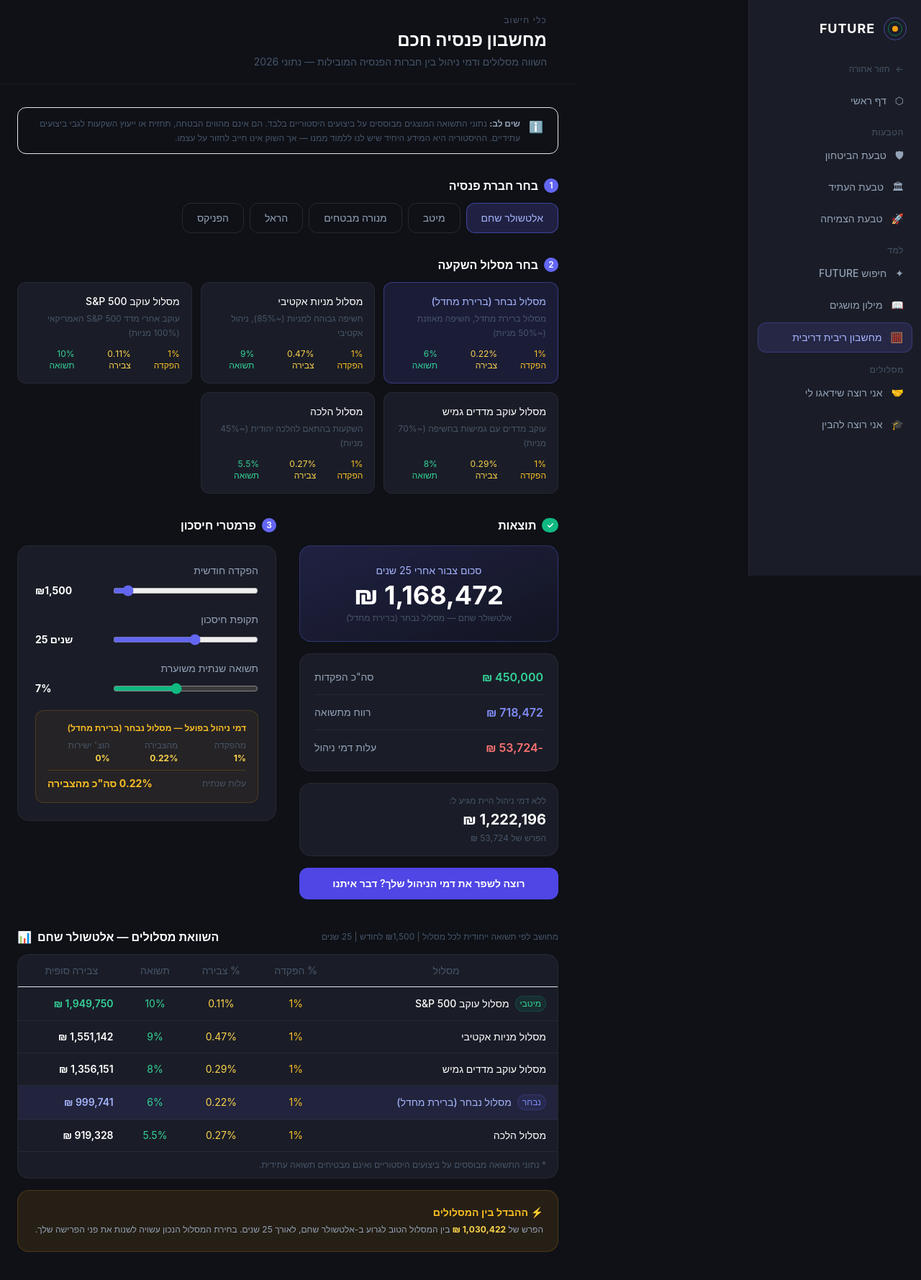
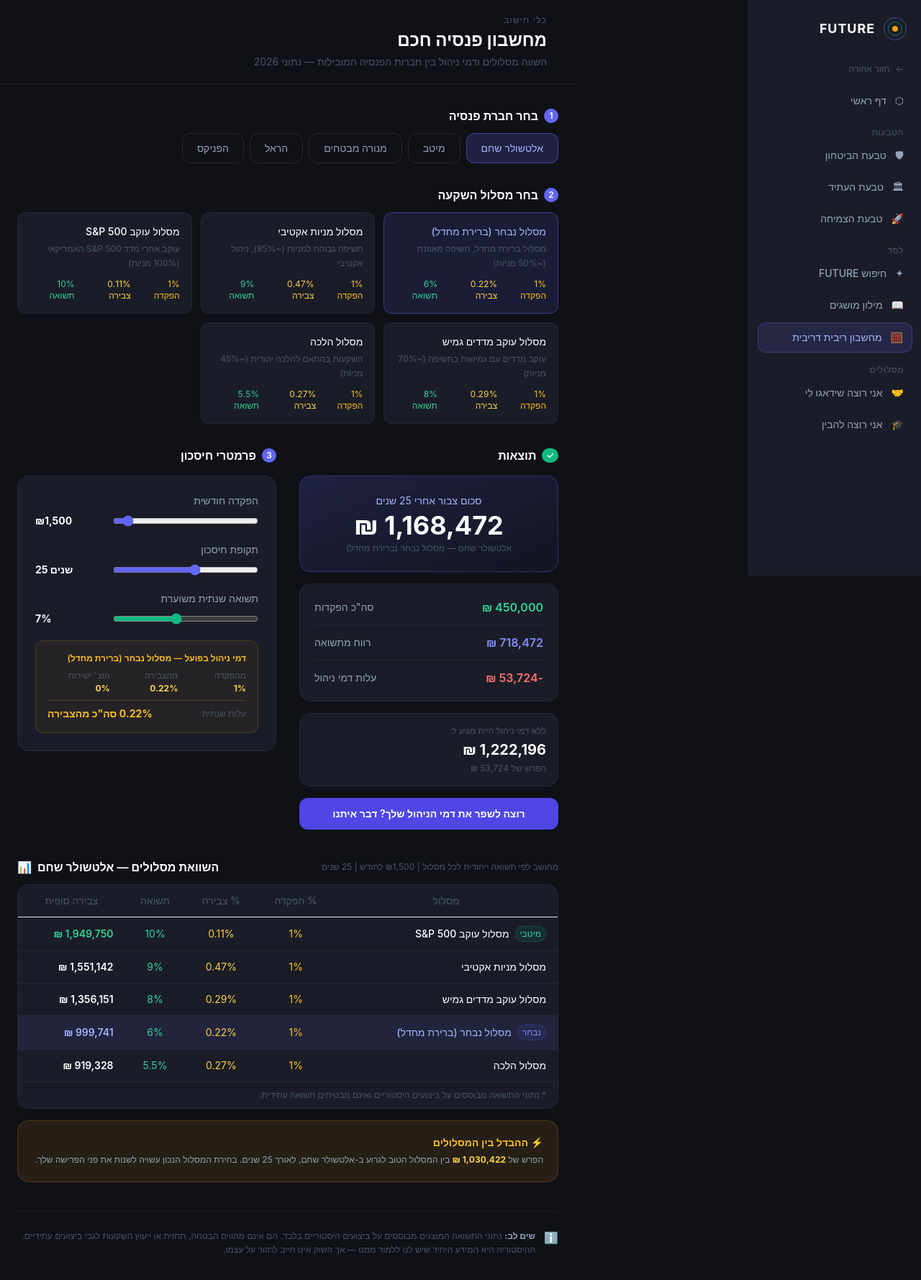
Before and after one commit to erezarnon12-arch/FUTURE, a Next.js app in the folder future-app/frontend/: page /learn/calculator in a window 1280 px wide. Shown: the whole page at 72% size. Built offline with nearby package versions, Linux system fonts and the light colour scheme.

Commit message:
Move disclaimer to bottom of calculator page
Co-Authored-By: Claude Sonnet 4.6 <noreply@anthropic.com>

```diff
--- a/future-app/frontend/app/learn/calculator/page.tsx
+++ b/future-app/frontend/app/learn/calculator/page.tsx
@@ -152,16 +152,6 @@ export default function CalculatorPage() {
         </div>
 
         <div className="max-w-5xl mx-auto px-6 py-8">
-
-          {/* DISCLAIMER */}
-          <div className="mb-8 bg-white/3 border border-white/8 rounded-xl px-5 py-3 flex items-start gap-3">
-            <span className="text-text-muted text-base mt-0.5 flex-shrink-0">ℹ️</span>
-            <p className="text-text-muted text-xs leading-relaxed">
-              <strong className="text-text-secondary">שים לב:</strong> נתוני התשואה המוצגים מבוססים על ביצועים היסטוריים בלבד.
-              הם אינם מהווים הבטחה, תחזית או ייעוץ השקעות לגבי ביצועים עתידיים.
-              ההיסטוריה היא המידע היחיד שיש לנו ללמוד ממנו — אך השוק אינו חייב לחזור על עצמו.
-            </p>
-          </div>
 
           {/* STEP 1: Company */}
           <div className="mb-8">
@@ -410,6 +400,16 @@ export default function CalculatorPage() {
             )}
           </div>
 
+          {/* DISCLAIMER */}
+          <div className="mt-10 border-t border-white/5 pt-6 flex items-start gap-3">
+            <span className="text-text-muted text-base flex-shrink-0">ℹ️</span>
+            <p className="text-text-muted text-xs leading-relaxed">
+              <strong className="text-text-secondary">שים לב:</strong> נתוני התשואה המוצגים מבוססים על ביצועים היסטוריים בלבד.
+              הם אינם מהווים הבטחה, תחזית או ייעוץ השקעות לגבי ביצועים עתידיים.
+              ההיסטוריה היא המידע היחיד שיש לנו ללמוד ממנו — אך השוק אינו חייב לחזור על עצמו.
+            </p>
+          </div>
+
         </div>
       </main>
     </div>
```
